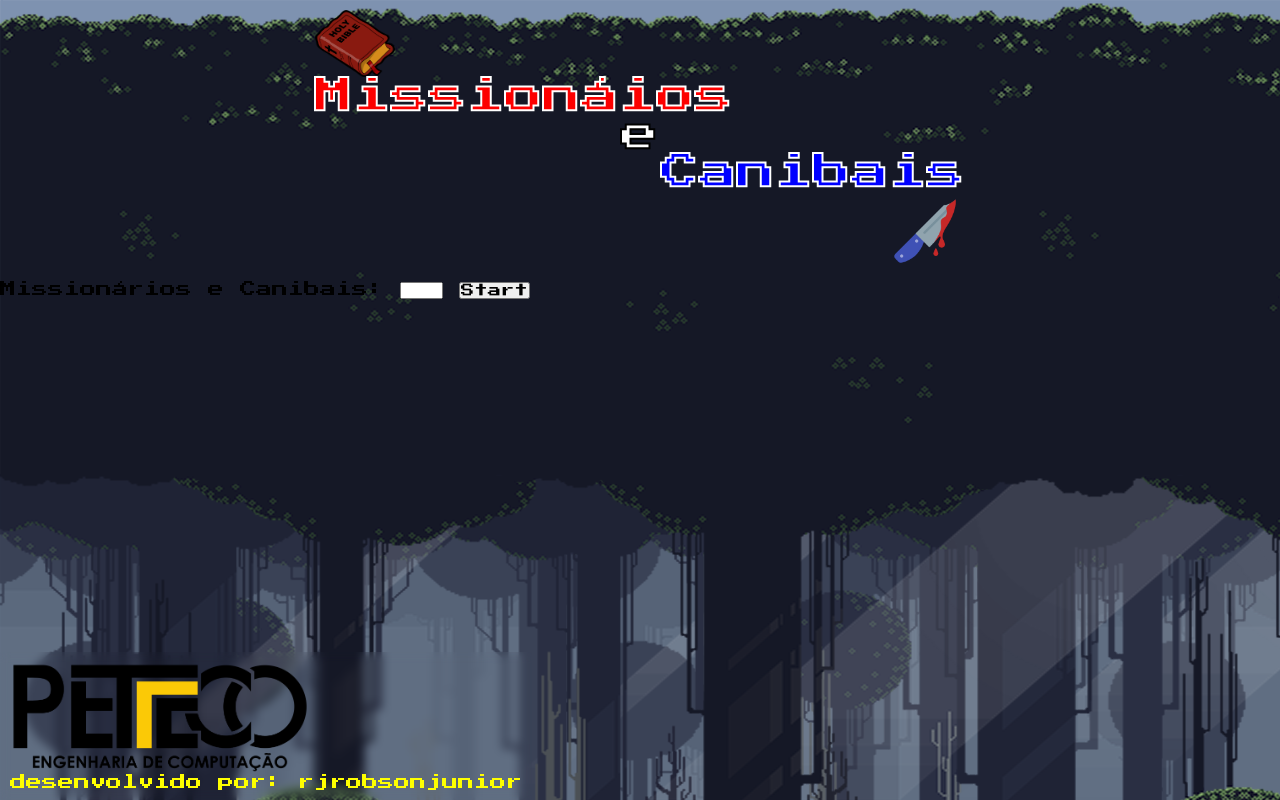
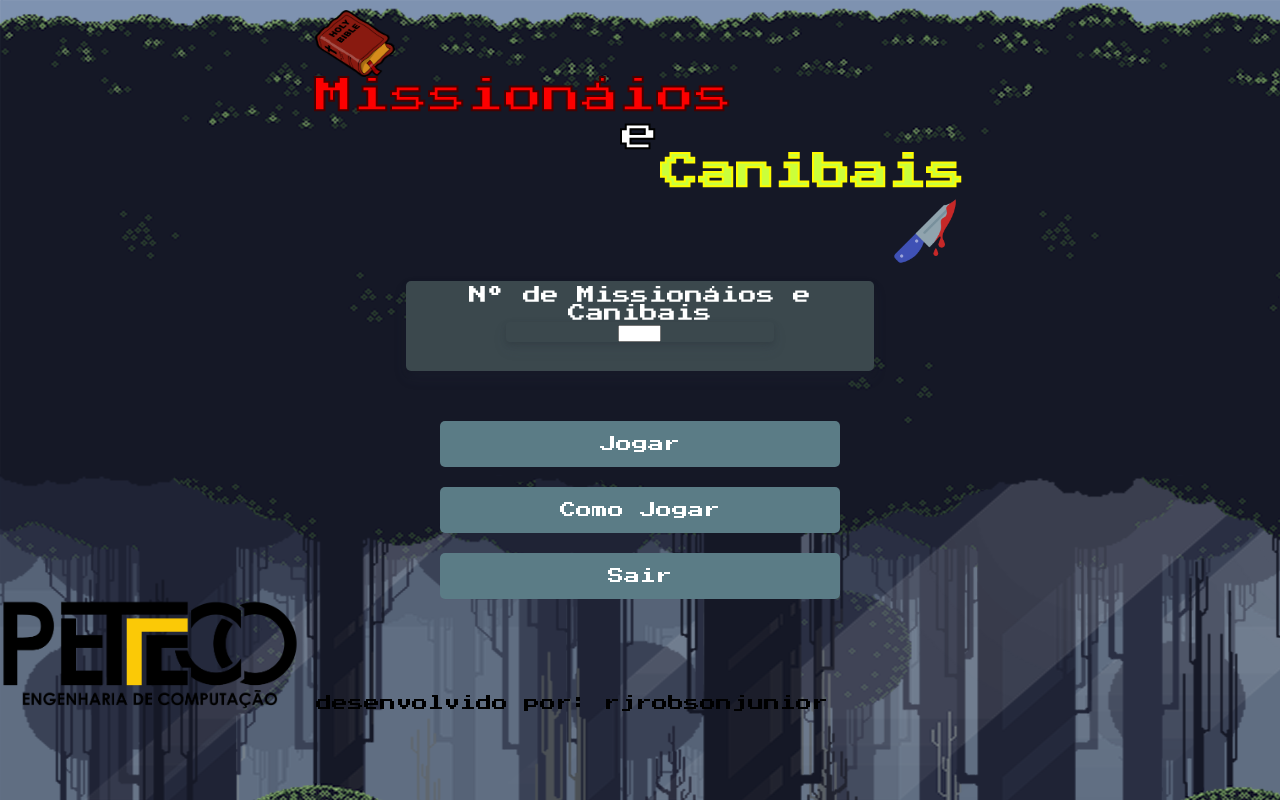
Before and after one commit to rjrobsonjunior/MissionariesAndCannibals, a plain HTML site: page html/GameMenu.html in a window 1280 px wide. Drawn offline with Linux system fonts and the light colour scheme.

Commit message:
add form select number missionaries and cann ibals

```diff
--- a/css/GameMenu.css
+++ b/css/GameMenu.css
@@ -8,6 +8,7 @@ body{
     background: url(../assets/Background.png) no-repeat  ;
     min-height: 100vh;
 }
+/* --------------GAME NAME---------------------------------------------------*/
 
 .game-name-{
     width: 650px;
@@ -24,7 +25,7 @@ body{
 
 .M{
     color: rgb(252, 0, 0);
-    -webkit-text-stroke: 2px rgb(255, 255, 255);
+    -webkit-text-stroke: 2px rgb(70, 0, 0);
     text-align: left;
 }
 .e{
@@ -33,8 +34,8 @@ body{
     text-align: center;
 }
 .C{
-    color: blue;
-    -webkit-text-stroke: 2px rgb(255, 255, 255);
+    color: rgb(203, 255, 58);
+    -webkit-text-stroke: 2px rgb(255, 251, 1);
     text-align: right;
 }
 .faca{
@@ -42,10 +43,60 @@ body{
     margin-left: auto;
 }
 
-.controls{
-    align-items: center;
+/* --------------FORM NUMBER MISSIONARIES AND CANNIBALS---------------------------------------------------*/
+.form {
+    color:white;
+    text-align: center;
+    font-size: 18px;
+    margin: auto;
+    padding: 5px 10px;
+    height: 80px;
+    width: 450%;
+    max-width: 448px;
+    background:rgb(59, 72, 77);
+    border-radius: 5px;
+    box-shadow: rgba(60, 66, 87, 0.12) 0px 7px 14px 0px, rgba(0, 0, 0, 0.12) 0px 3px 6px 0px;
+}
+.formbg {
+    margin: 0px auto;
+    width: 60%;
+    border-radius: 4px;
+    box-shadow: rgba(60, 66, 87, 0.12) 0px 7px 14px 0px, rgba(0, 0, 0, 0.12) 0px 3px 6px 0px;
 }
 
+
+/* -----------------BUTTONS--------------------------------------------------*/
+.controls{
+    padding-top: 50px;
+    gap: 20px;
+    align-items: center;
+    display:flex;
+    flex-direction: column;
+    width: 400px;
+    margin: auto;
+}
+
+
+.button {
+    width: 100%;
+    background-color: rgb(91, 124, 134);
+    border-radius: 5px;
+    border: none;
+    color: white;
+    padding: 15px 32px;
+    text-align: center;
+    text-decoration: none;
+    display: inline-block;
+    font-size: 16px;
+    transition-duration: 0.4s;
+}
+
+.button:hover {
+    background-color: rgb(255, 251, 1); /* Green */
+    color: white;
+  }
+
+/* -------------------BOXBOARDER---------------------* /
 .rodape{
     backdrop-filter: blur(5px);
     position: absolute;
--- a/html/GameMenu.html
+++ b/html/GameMenu.html
@@ -12,6 +12,7 @@
     <title>Missionáios e Canibais </title>
 </head>
 <body>
+
     <div class="game-name-">
       <img src="../assets/biblia.png" alt="biblia" class="biblia"/>
       <a class="M">Missionáios</a>
@@ -20,10 +21,17 @@
       <img src="../assets/faca.png" alt="biblia" class="faca"/>
     </div>
 
+    <div class="form">
+        <span class="span" >Nº de Missionáios e Canibais</span>
+        <div class="formbg">
+          <input type="number" id="missionaries" min="1" max="5">
+        </div>
+      </div>
+
     <div class="controls">
-      <label for="missionaries">Missionários e Canibais:</label>
-      <input type="number" id="missionaries" min="0" max="5">
-      <button id="start-button">Start</button>
+      <button class="button" id="start-button">Jogar</button>
+      <button class="button" id="info-button">Como Jogar</button>
+      <button class="button" id="exit-button">Sair</button>
     </div>
 
     <div class="rodape">
```
Also changed, not shown: assets/pxfuel1.jpg (added), 1 other file.
